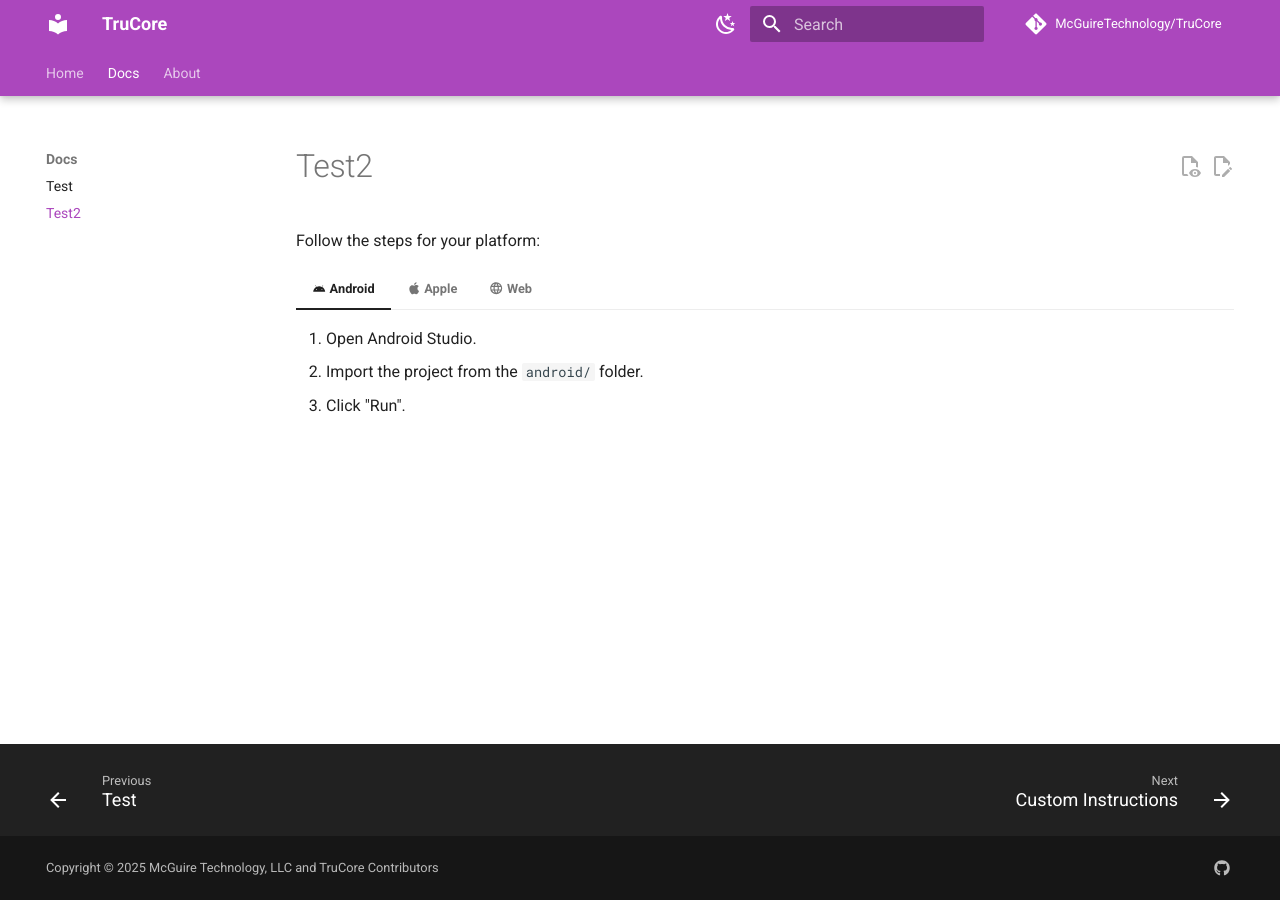
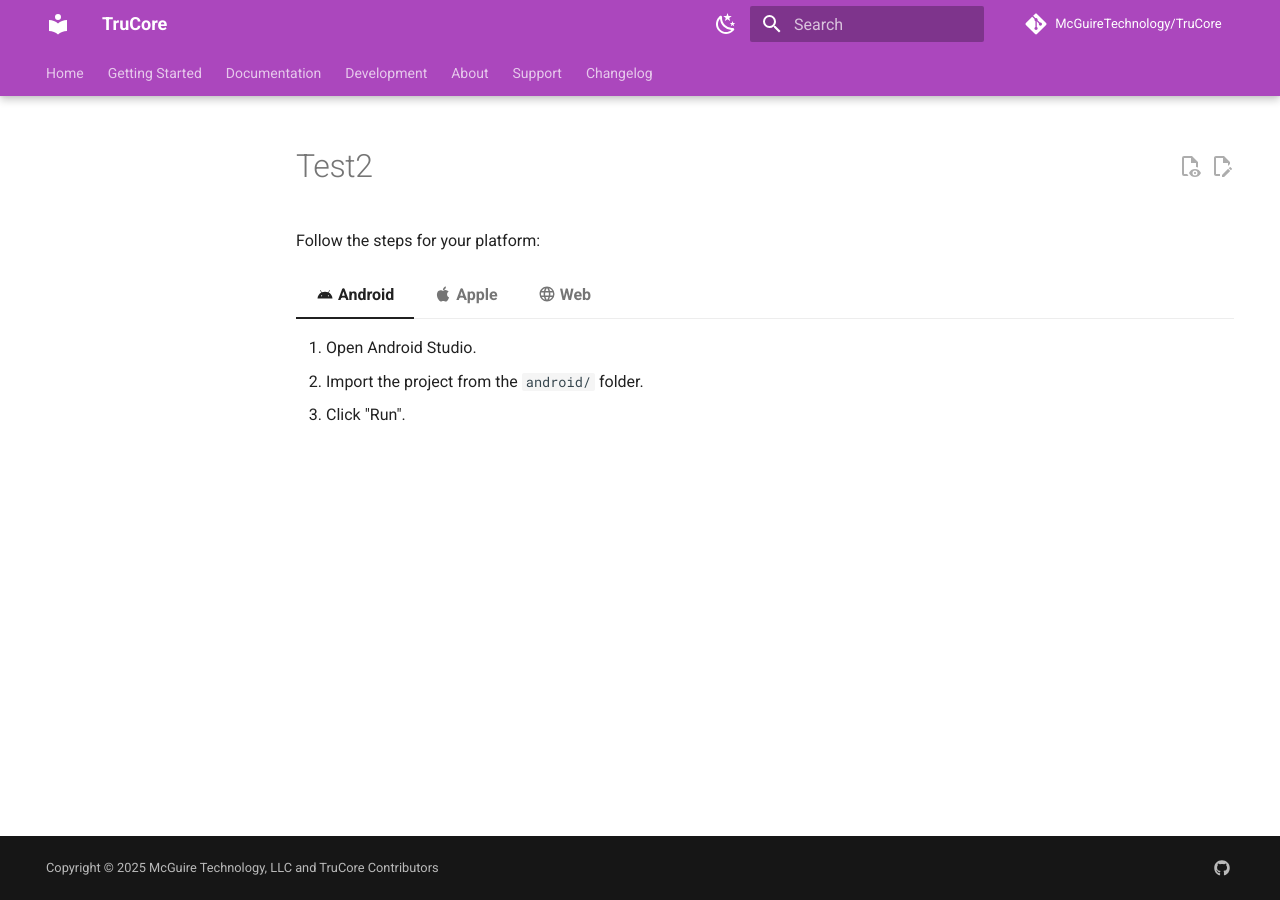
Before and after one commit to McGuireTechnology/TruTemplate, an MkDocs documentation site: the page built from docs/test2.md, in a window 1280 px wide. Built offline with MkDocs 1.6.1 and Material for MkDocs 9.7.7, drawn with Linux system fonts in a browser that asks for light colours; plug-ins that fetch from the network failed and are left out; comment, search, counter and statistics services are not loaded; the version menu is left out.

Commit message:
Update mkdocs.yml

```diff
--- a/mkdocs.yml
+++ b/mkdocs.yml
@@ -52,11 +52,10 @@
 
 # Plugins
 plugins:
-  - offline
   - tags
   - blog
-  - social
-  - privacy
+  #- social
+  #- privacy
   - search
   - macros:
       module_name: mkdocs
@@ -85,7 +84,7 @@
       html: true
 
 extra_css:
-  - stylesheets/styles.css
+  - css/styles.css
 
 # Extensions
 markdown_extensions:
@@ -99,15 +98,23 @@
 
 # Page tree
 nav:
-  - Home: readme.md
-  - Docs:
-      - Test: test.md
-      - Test2: test2.md
+  - Home: README.md
+  - Getting Started: getting-started.md
+  - Documentation:
+      - Usage: usage.md
+      - Configuration: configuration.md
+      - API Reference: api.md
+      - Tutorials: tutorials.md
+  - Development:
+      - Contributing: contributing.md
+      - Code of Conduct: code_of_conduct.md
+      - Development Setup: dev_setup.md
+      - Style Guide: style_guide.md
   - About:
-      - Code of Conduct: code_of_conduct.md
+      - Project Info: about.md
+      - Roadmap: roadmap.md
+      - License: license.md
+      - Security: security.md
       - Contributors: contributors.md
-      - Security: security.md
-      - Support: support.md
-      - License: license.md
-      - Contributing: contributing.md
-      - Custom Instructions: custom-instructions.md
+  - Support: support.md
+  - Changelog: changelog.md
```
